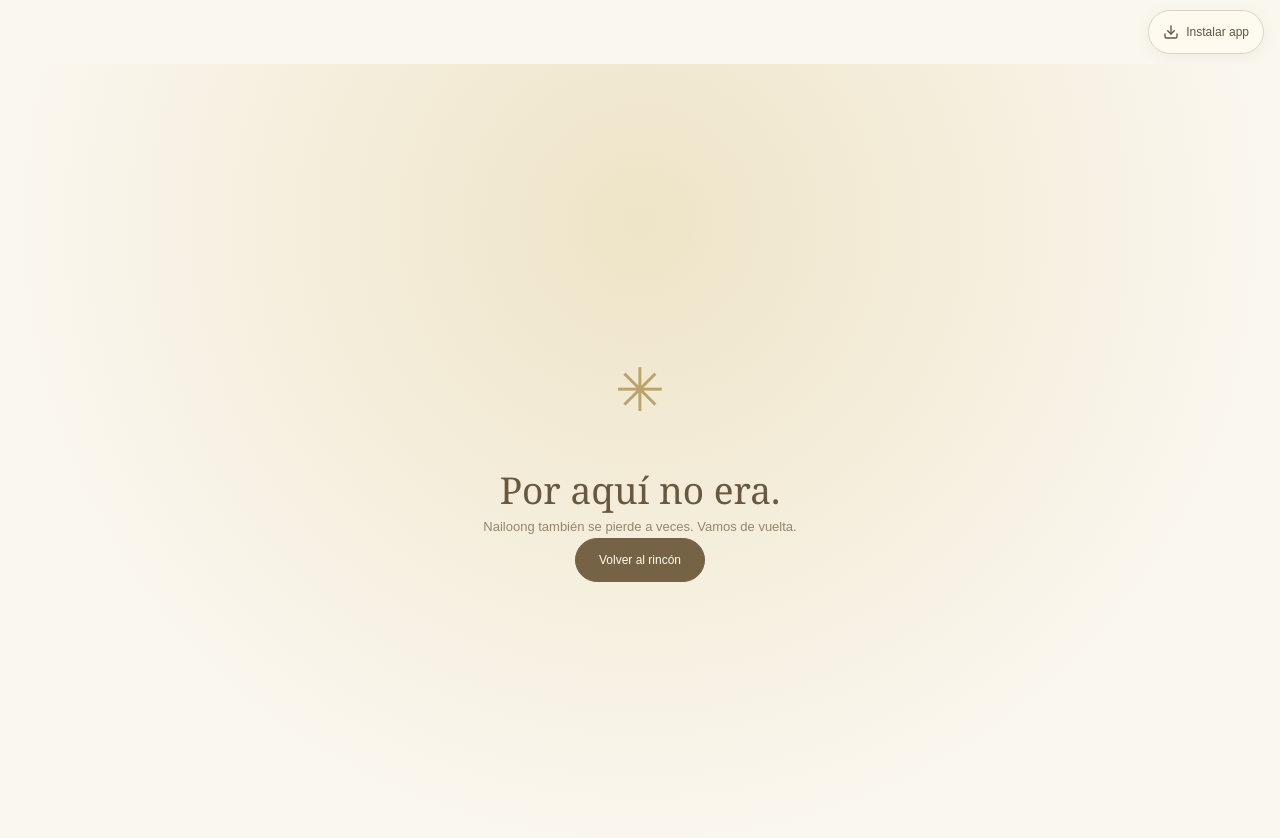
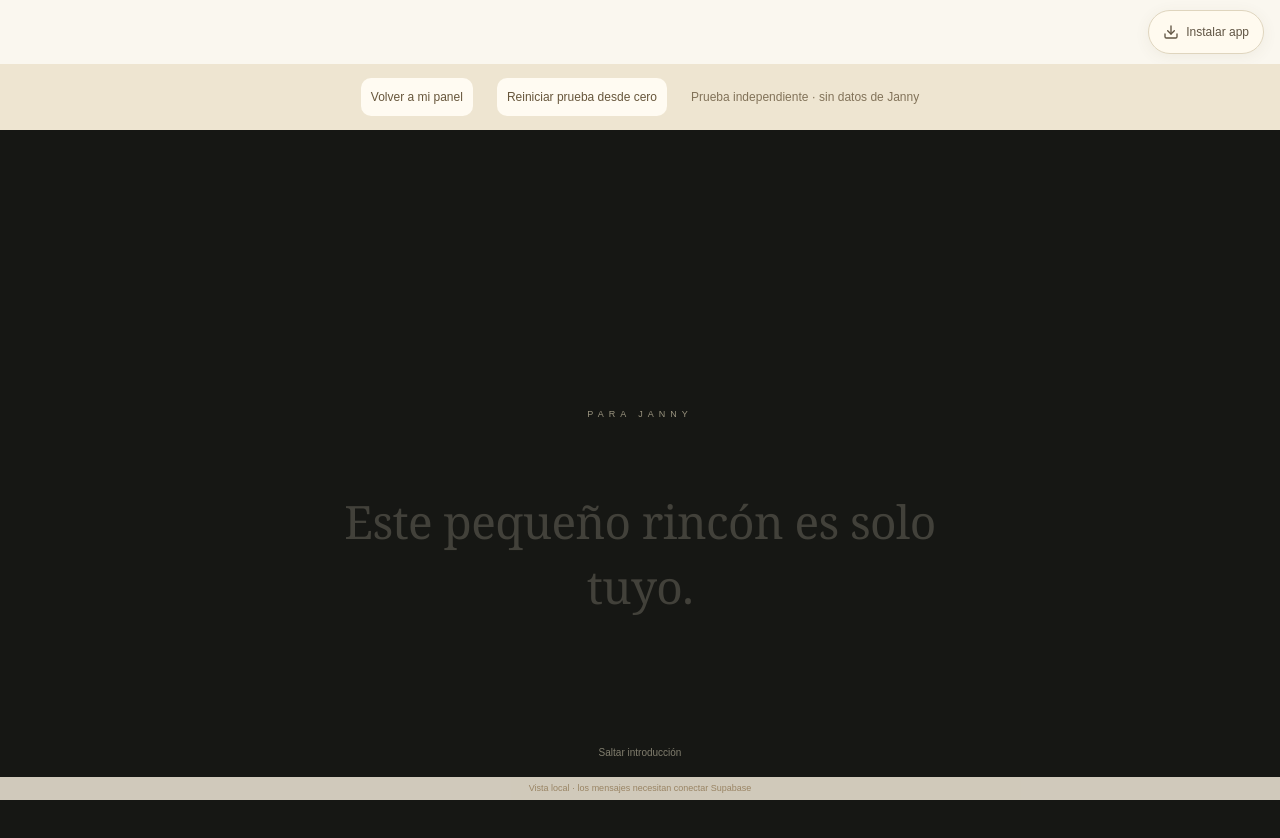
Before and after one commit to g3s09/janny-nailoong, a Next.js app: page /preview in a window 1280 px wide. Before the commit this address had no page. Shown: the top 838 px of the page. Built offline with nearby package versions, Linux system fonts and the light colour scheme; no server answers.

Commit message:
Agrega vista de prueba desde cero y renueva transiciones para ambos

```diff
--- a/app/components/Dialog.tsx
+++ b/app/components/Dialog.tsx
@@ -34,11 +34,11 @@ export default function Dialog({
       ref={ref}
       className="paper-dialog"
       data-exiting={!present || undefined}
-      initial={{ opacity: 0, y: reduced ? 0 : 24, scale: reduced ? 1 : 0.98 }}
+      initial={{ opacity: 0, y: reduced ? 0 : 32, scale: reduced ? 1 : 0.96 }}
       animate={{ opacity: 1, y: 0, scale: 1 }}
       exit={{ opacity: 0, y: reduced ? 0 : 12, scale: reduced ? 1 : 0.99 }}
       transition={{
-        duration: reduced ? 0 : present ? 0.32 : 0.18,
+        duration: reduced ? 0 : present ? 0.42 : 0.2,
         ease: [0.22, 1, 0.36, 1],
       }}
       aria-labelledby={titleId}
--- a/app/components/Experience.tsx
+++ b/app/components/Experience.tsx
@@ -6,26 +6,29 @@ import type { Profile } from "@/lib/types";
 import WelcomeSequence from "./WelcomeSequence";
 import HomeScene from "./HomeScene";
 import Panels from "./Panels";
-function ExperienceBody() {
+function ExperienceBody({ freshStart = false }: { freshStart?: boolean }) {
   const { profile, setPanel, toast, preview } = useWorld();
-  const [name, setName] = useState(profile.name);
+  const [name, setName] = useState("");
   const [intro, setIntro] = useState<boolean | null>(null);
   useEffect(() => {
     const task = window.setTimeout(() => {
       try {
-        setName(localStorage.getItem("nailoong-user-name") || profile.name);
-        setIntro(localStorage.getItem("nailoong-welcome-seen") !== "true");
+        const saved = freshStart
+          ? null
+          : localStorage.getItem(`janny-intro-v2:${profile.id}`);
+        setName(saved || "");
+        setIntro(!saved);
       } catch {
         setIntro(true);
       }
     }, 0);
     return () => clearTimeout(task);
-  }, [profile.name]);
+  }, [profile.id, freshStart]);
   function complete(value: string) {
     setName(value);
     try {
-      localStorage.setItem("nailoong-user-name", value);
-      localStorage.setItem("nailoong-welcome-seen", "true");
+      if (!freshStart)
+        localStorage.setItem(`janny-intro-v2:${profile.id}`, value);
     } catch {}
     setIntro(false);
     setPanel("letter");
@@ -42,12 +45,16 @@ function ExperienceBody() {
             name={name}
             onRepeat={() => {
               setPanel(null);
+              setName("");
+              localStorage.removeItem(`janny-intro-v2:${profile.id}`);
               setIntro(true);
             }}
           />
           <Panels
             onRepeat={() => {
               setPanel(null);
+              setName("");
+              localStorage.removeItem(`janny-intro-v2:${profile.id}`);
               setIntro(true);
             }}
           />
@@ -69,14 +76,20 @@ function ExperienceBody() {
 export default function Experience({
   profile,
   preview,
+  freshStart = false,
 }: {
   profile: Profile;
   preview: boolean;
+  freshStart?: boolean;
 }) {
   return (
     <MotionConfig reducedMotion="user">
-      <WorldProvider profile={profile} preview={preview}>
-        <ExperienceBody />
+      <WorldProvider
+        profile={profile}
+        preview={preview}
+        ephemeral={freshStart && preview}
+      >
+        <ExperienceBody freshStart={freshStart} />
       </WorldProvider>
     </MotionConfig>
   );
--- a/app/components/WelcomeSequence.tsx
+++ b/app/components/WelcomeSequence.tsx
@@ -134,7 +134,7 @@ export default function WelcomeSequence({
                   </label>
                   <input
                     id="welcome-name"
-                    autoComplete="given-name"
+                    autoComplete="off"
                     maxLength={40}
                     value={name}
                     onChange={(e) => setName(e.target.value)}
--- a/app/gela/Admin.tsx
+++ b/app/gela/Admin.tsx
@@ -1,5 +1,7 @@
 "use client";
 import { useState } from "react";
+import Link from "next/link";
+import { AnimatePresence, motion, useReducedMotion } from "motion/react";
 import { useRouter } from "next/navigation";
 import { WorldProvider, useWorld } from "@/lib/world-store";
 import type { Profile } from "@/lib/types";
@@ -8,6 +10,7 @@ import MailPanel from "../components/MailPanel";
 import MemoriesPanel from "../components/MemoriesPanel";
 import ContentManager from "./ContentManager";
 function Panel() {
+  const reduced = useReducedMotion();
   const router = useRouter();
   const { data, error, refresh, toast, notify, profile } = useWorld();
   const [tab, setTab] = useState("mail");
@@ -41,6 +44,9 @@ function Panel() {
           Cerrar sesión
         </button>
       </header>
+      <Link className="secondary" href="/preview">
+        Ver el rincón desde la bienvenida →
+      </Link>
       {!data.profiles.some((p) => p.role === "janny") && (
         <p className="setup-notice">
           Falta invitar a Janny y asociar su perfil antes de enviarle contenido.
@@ -62,7 +68,15 @@ function Panel() {
           {error} <button onClick={() => void refresh()}>Reintentar</button>
         </p>
       )}
-      <section className="admin-paper section-reveal" key={tab}>
+      <AnimatePresence mode="wait" initial={false}>
+        <motion.section
+          className="admin-paper"
+          key={tab}
+          initial={{ opacity: 0, y: reduced ? 0 : 16 }}
+          animate={{ opacity: 1, y: 0 }}
+          exit={{ opacity: 0, y: reduced ? 0 : -8 }}
+          transition={{ duration: reduced ? 0 : 0.22 }}
+        >
           {tab === "mail" ? (
             <MailPanel admin />
           ) : tab === "memories" ? (
@@ -73,7 +87,8 @@ function Panel() {
               table={tab as "open_when" | "events" | "phrases"}
             />
           )}
-      </section>
+        </motion.section>
+      </AnimatePresence>
       <p className="privacy-note">
         El diario y los estados de ánimo de Janny permanecen privados.
       </p>
--- a/app/globals.css
+++ b/app/globals.css
@@ -2035,3 +2035,23 @@ audio {
     flex: 1 1 100%;
   }
 }
+.preview-toolbar {
+  display: flex;
+  flex-wrap: wrap;
+  align-items: center;
+  justify-content: center;
+  gap: 12px 24px;
+  padding: 14px 20px;
+  background: #eee5d1;
+  color: #67563b;
+  font-size: 12px;
+}
+.preview-toolbar a {
+  padding: 10px;
+  border-radius: 10px;
+  background: #fffbf2;
+  text-decoration: none;
+}
+.preview-toolbar span {
+  opacity: 0.8;
+}
--- /dev/null
+++ b/app/preview/page.tsx
@@ -0,0 +1,35 @@
+import { redirect } from "next/navigation";
+import { serverDb } from "@/lib/supabase/server";
+import Experience from "../components/Experience";
+export const dynamic = "force-dynamic";
+
+export default async function Preview() {
+  if (process.env.NODE_ENV !== "development") {
+    const db = await serverDb();
+    if (!db) redirect("/login");
+    const {
+      data: { user },
+    } = await db.auth.getUser();
+    if (!user) redirect("/login");
+    const { data: profile } = await db
+      .from("profiles")
+      .select("role")
+      .eq("id", user.id)
+      .single();
+    if (profile?.role !== "gela") redirect("/");
+  }
+  return (
+    <>
+      <nav className="preview-toolbar">
+        <a href="/gela">Volver a mi panel</a>
+        <a href="/preview">Reiniciar prueba desde cero</a>
+        <span>Prueba independiente · sin datos de Janny</span>
+      </nav>
+      <Experience
+        profile={{ id: "temporary-preview", name: "", role: "janny" }}
+        preview
+        freshStart
+      />
+    </>
+  );
+}
--- a/lib/world-store.tsx
+++ b/lib/world-store.tsx
@@ -58,10 +58,12 @@ export function WorldProvider({
   children,
   profile,
   preview,
+  ephemeral = false,
 }: {
   children: ReactNode;
   profile: Profile;
   preview: boolean;
+  ephemeral?: boolean;
 }) {
   const [moodDraft, setMoodDraft] = useState<number | null>(null);
   const [data, setData] = useState<Snapshot>(emptySnapshot);
@@ -124,11 +126,15 @@ export function WorldProvider({
     let active = true;
     async function initialize() {
       try {
-        const raw = localStorage.getItem(`janny-prefs:${profile.id}`);
+        const raw = ephemeral
+          ? null
+          : localStorage.getItem(`janny-prefs:${profile.id}`);
         if (raw)
           setPrefs({ ...defaultPrefs, ...JSON.parse(raw), music: false });
         if (preview) {
-          const stored = localStorage.getItem("janny-local-preview-v1");
+          const stored = ephemeral
+            ? null
+            : localStorage.getItem("janny-local-preview-v1");
           const next: Snapshot = stored
             ? { ...emptySnapshot, ...JSON.parse(stored) }
             : { ...emptySnapshot, profiles: [profile] };
@@ -160,9 +166,9 @@ export function WorldProvider({
       active = false;
       setAmbience(false);
     };
-  }, [preview, profile, refresh]);
+  }, [preview, profile, refresh, ephemeral]);
   useEffect(() => {
-    if (!loading && preview && !error) {
+    if (!loading && preview && !error && !ephemeral) {
       try {
         localStorage.setItem("janny-local-preview-v1", JSON.stringify(data));
       } catch {
@@ -171,7 +177,7 @@ export function WorldProvider({
         );
       }
     }
-  }, [data, preview, notify, loading, error]);
+  }, [data, preview, notify, loading, error, ephemeral]);
   useEffect(() => {
     if (preview) return;
     const db = browserDb();
--- a/proxy.ts
+++ b/proxy.ts
@@ -21,5 +21,5 @@ export async function proxy(request: NextRequest) {
   return response;
 }
 export const config = {
-  matcher: ["/", "/gela/:path*", "/login", "/auth/:path*"],
+  matcher: ["/", "/gela/:path*", "/preview", "/login", "/auth/:path*"],
 };
```
Lines whose indentation alone changed are shown as unchanged.
